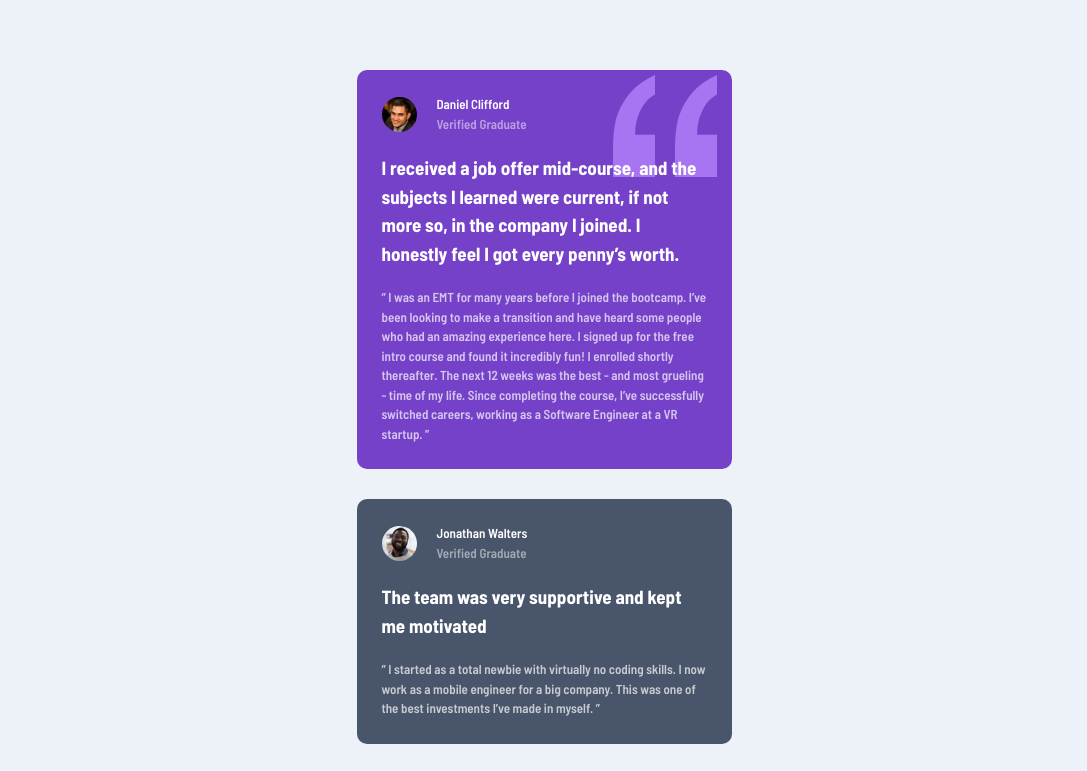
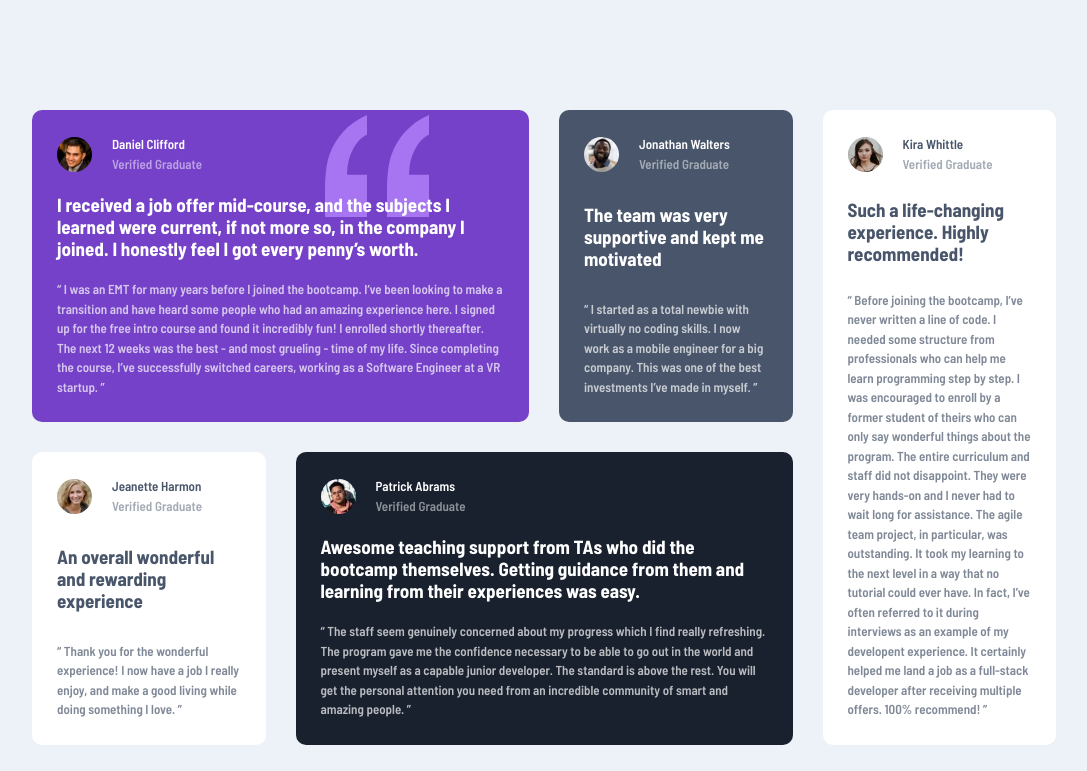
Before and after one commit to SrHatcher/practice-testimonials-grid-section, a plain HTML site: page index.html in a window 1280 px wide. Shown: the top 771 px of the page, without its empty margins (96-1183 px from the left). Drawn offline with Linux system fonts and the light colour scheme.

Commit message:
desktop version finished

```diff
--- a/index.html
+++ b/index.html
@@ -8,7 +8,7 @@
   <link rel="stylesheet" href="./styles/reset.css">
   <!--My styles-->
   <link rel="stylesheet" href="./styles/mobile.css">
-  <link rel="stylesheet" href="./styles/desktop.css" media="(min-width: 1000px)">
+  <link rel="stylesheet" href="./styles/desktop.css" media="(min-width: 1110px)">
   <title>Frontend Mentor | [Challenge Name Here]</title>
 </head>
 <body>
--- a/styles/desktop.css
+++ b/styles/desktop.css
@@ -0,0 +1,35 @@
+
+body{
+    padding: unset;
+}
+
+main{
+    display: grid;
+    grid-template-columns: 1fr 1fr 1fr 1fr;
+    grid-template-rows: 1fr 1fr;
+    grid-template-areas: 'daniel daniel jonathan kira'
+                        'jeanette patrick patrick kira';
+    gap: 3rem;
+
+    max-width: 111rem;
+    width: 80%;
+    height: 58rem;
+}
+.daniel{
+    background-position: top 0.5rem right 10rem;
+}
+.daniel{
+    grid-area: daniel;
+}
+.jonathan{
+    grid-area: jonathan;
+}
+.jeanette{
+    grid-area: jeanette;
+}
+.patrick{
+    grid-area: patrick;
+}
+.kira{
+    grid-area: kira;
+}
--- a/styles/mobile.css
+++ b/styles/mobile.css
@@ -42,12 +42,13 @@ main{
     grid-template-rows: repeat(5, auto);
     gap: 3rem;
 
-    max-width: 37.5rem;
+    max-width: 32.5rem;
     width: 86%;
 }
 .main__section{
     display: flex;
     flex-direction: column;
+    justify-content: space-between;
     gap: 2rem;
 
     padding: 2.5rem 2.5rem;
@@ -93,6 +94,7 @@ main{
 .section__title{
     font-weight: 700;
     font-size: 1.9rem;
+    line-height: 2.2rem;
 
     color: white;
 }
```
